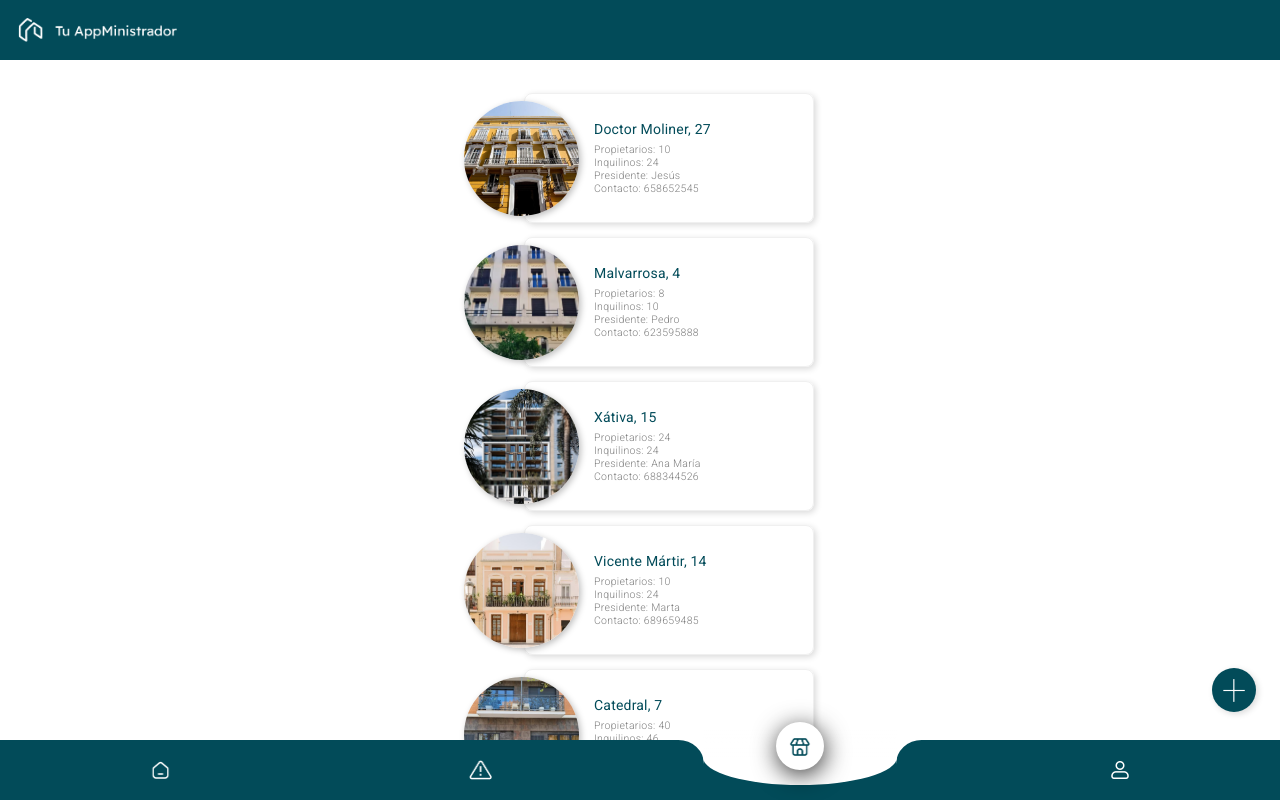
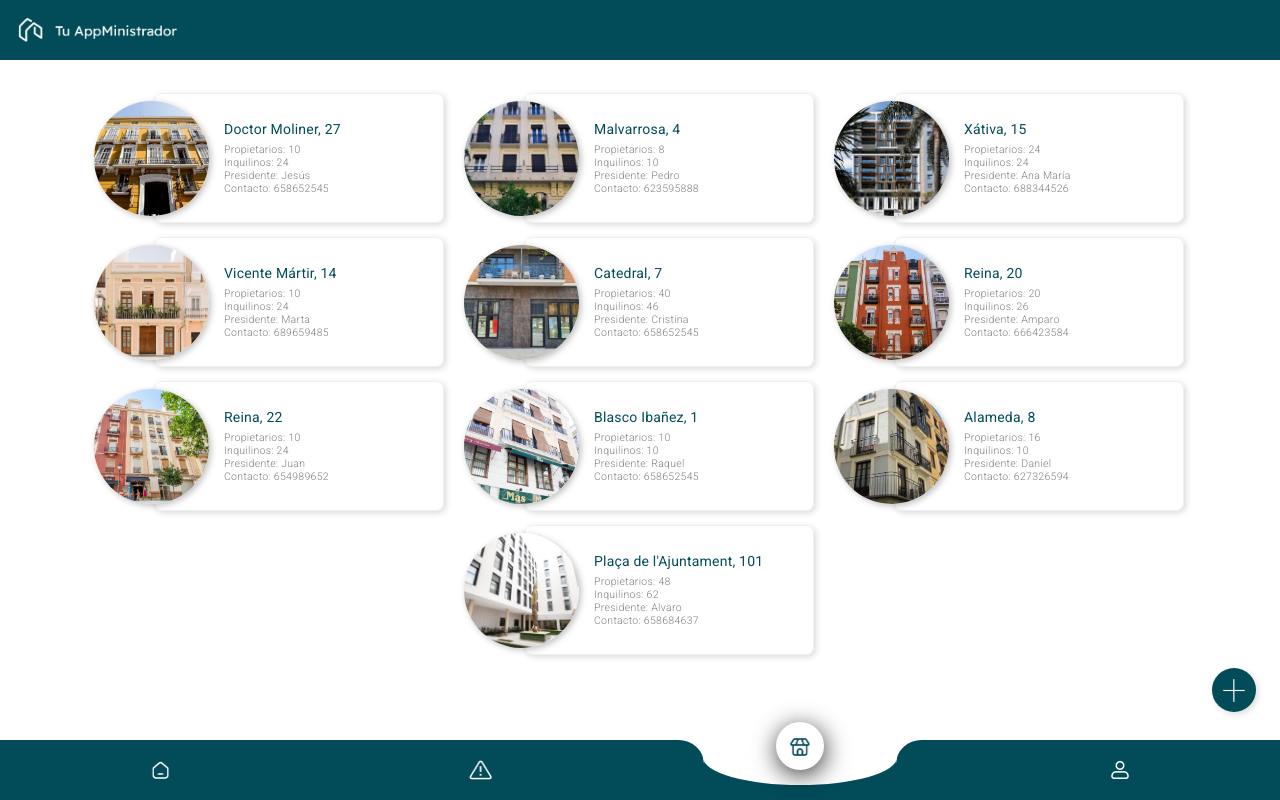
Before and after one commit to nuinn/appministrador_client, a React (Vite) app: page /comunidades in a window 1280 px wide. Shown: the top 800 px of the page. Built offline with nearby package versions, Linux system fonts and the light colour scheme.

Commit message:
added responsiveness to cards display

```diff
--- a/package.json
+++ b/package.json
@@ -10,8 +10,6 @@
     "preview": "vite preview"
   },
   "dependencies": {
-    "@ant-design/icons": "^5.3.5",
-    "antd": "^5.15.4",
     "react": "^18.2.0",
     "react-dom": "^18.2.0",
     "react-router-dom": "^6.22.3",
--- a/src/components/Card/Card.jsx
+++ b/src/components/Card/Card.jsx
@@ -1,4 +1,4 @@
-import StyledCard from './styled/Card'
+import StyledCard from './styled/Card.js'
 import RoundImage from '../../components/RoundImage/RoundImage.jsx'
 import StyledDescription from './styled/Description.js'
 
--- a/src/components/Card/styled/Card.js
+++ b/src/components/Card/styled/Card.js
@@ -5,10 +5,11 @@ const Card = styled.div`
   width: 20em;
   height: 128px;
   display: flex;
-  // flex-direction: column;
   align-items: center;
   margin-top: 16px;
+
   cursor: pointer;
+
 
   & .roundedImage {
       position: absolute;
--- a/src/styled/CardsContainer/CardsContainer.js
+++ b/src/styled/CardsContainer/CardsContainer.js
@@ -2,7 +2,9 @@ import styled from "styled-components";
 
 const CardsContainer = styled.div`
   display: flex;
-  flex-direction: column;
+  flex-wrap: wrap;
+  column-gap: 50px;
+  justify-content: center;
   align-items: center;
   padding: 18px 2em 18px 0px;
 `;
```
Also changed, not shown: 1 other file (tests, documents, lock files or other folders).
